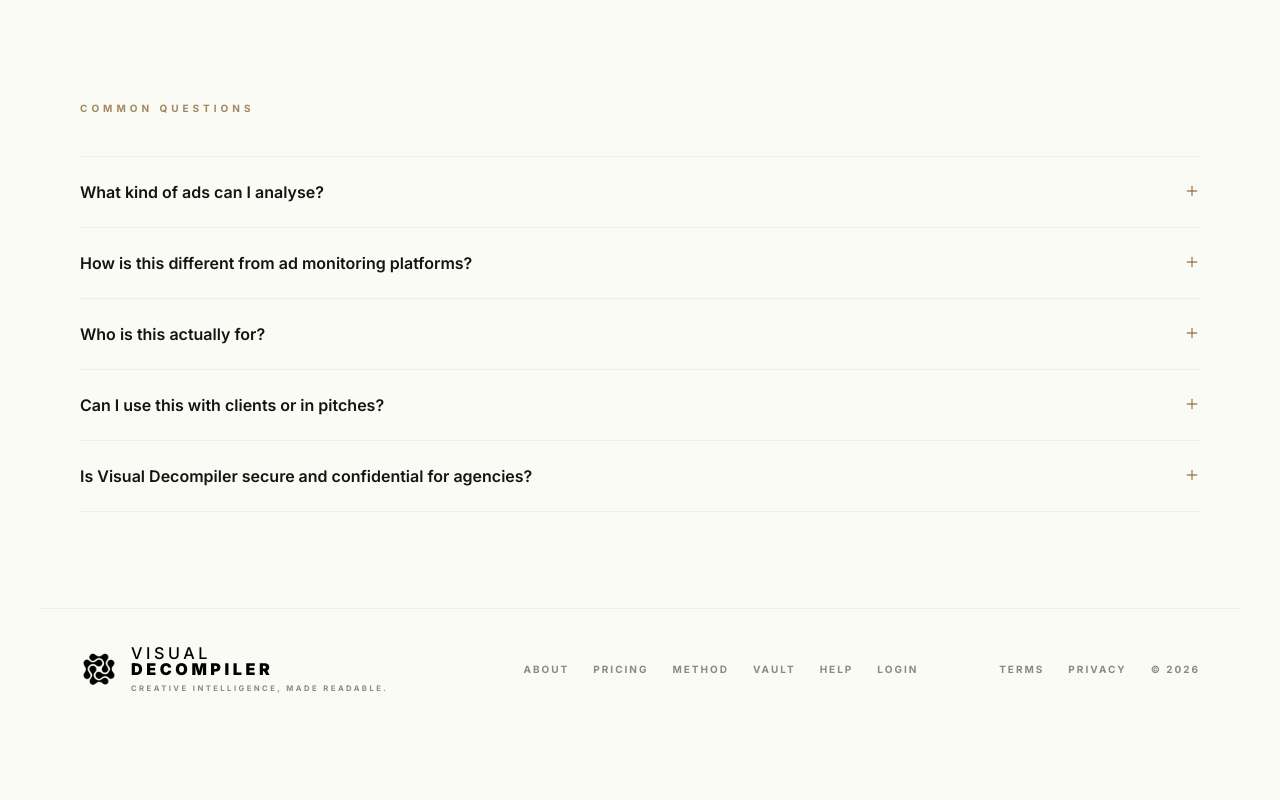
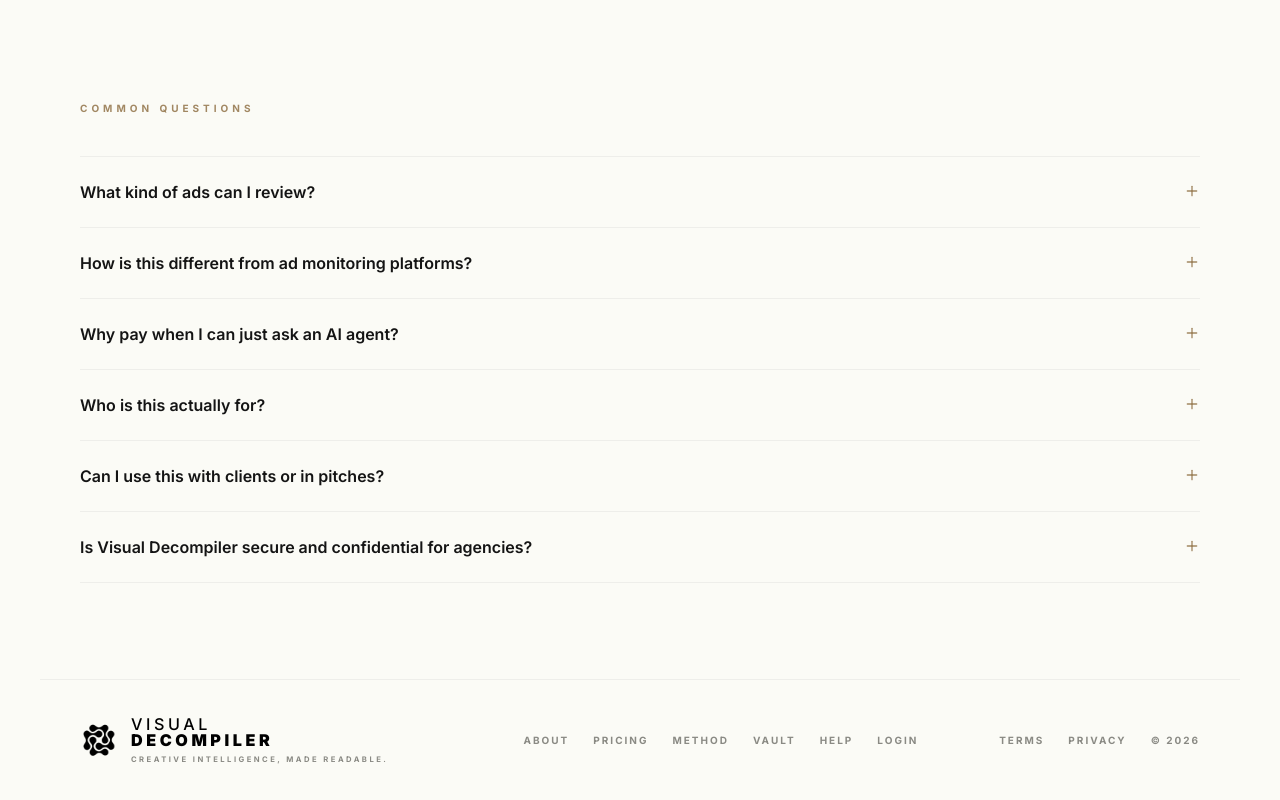
Before and after one commit to popvisly/visual-decompiler, a Next.js app: page /about in a window 1280 px wide. Shown: the part 2860-3660 px from the top of the page. Before the commit the page ends 3589 px from the top, so only its background shows below. Built offline with nearby package versions, Linux system fonts and the light colour scheme; no server answers.

Commit message:
Add FAQ: why not just use an AI agent

```diff
--- a/src/components/marketing/FooterStartNow.tsx
+++ b/src/components/marketing/FooterStartNow.tsx
@@ -10,12 +10,16 @@ import { HOMEPAGE_CTA_ICON, MARKETING_PRIMARY_CTA_LG, MARKETING_SECONDARY_CTA_LG
 
 const FAQS = [
     {
-        q: 'What kind of ads can I analyse?',
-        a: 'Any static ad: print, digital, social, OOH. Upload JPG, PNG, WebP, or bring in a URL. Visual Decompiler reads the creative itself, not just the media placement around it.',
+        q: 'What kind of ads can I review?',
+        a: 'Any static ad: print, digital, social, OOH. Upload JPG, PNG, WebP, or bring in an image URL. Visual Decompiler reads the creative itself, not the media placement around it.',
     },
     {
         q: 'How is this different from ad monitoring platforms?',
-        a: 'Visual Decompiler is for reading what the work is doing once it is in front of you: its hierarchy, tension, identity pull, and distinctiveness.',
+        a: 'Visual Decompiler is a creative review system: it turns subjective reactions into a structured read of hierarchy, tension, identity pull, and what to change next.',
+    },
+    {
+        q: 'Why pay when I can just ask an AI agent?',
+        a: 'Agents can give you a take. Visual Decompiler gives you a repeatable workflow you can use in client reviews: consistent structure, clearer next actions, and a Vault-backed trail you can revisit instead of re-prompting every time.',
     },
     {
         q: 'Who is this actually for?',
```
Also changed, not shown: 1 other file (tests, documents, lock files or other folders).
